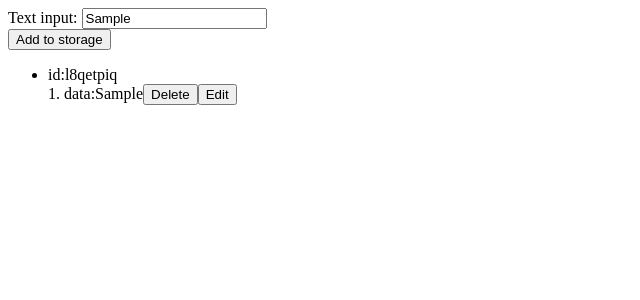
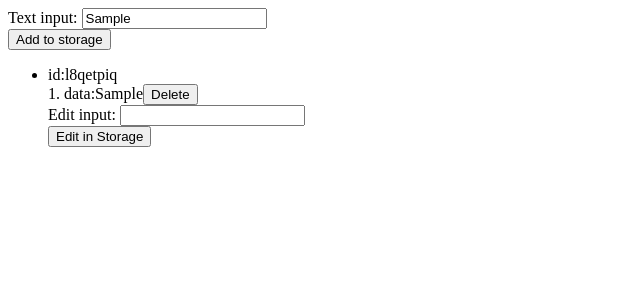
Before and after one commit to ChemsCode/test-react-app, a React (Create React App) app: page / in a window 1280 px wide. Both pictures are taken after typing "Sample" into the empty fields and a click on the button "Add to storage". Shown: the top 300 px of the page, without its empty margins (0-640 px from the left). Built offline with nearby package versions, Linux system fonts and the light colour scheme.

Commit message:
fully working now, it has a delete, edit aswell as add functionality, the code is very baddly written however the functionalities are there

```diff
--- /dev/null
+++ b/src/EditBar.js
@@ -0,0 +1,26 @@
+import React from 'react'
+
+export default function EditBar({editElement, itemId}) {
+
+    let newId = itemId + "editInput"
+
+  return (
+    <div>
+        <form>
+        <label for="editInput">Edit input: </label>
+        <input
+          type="text"
+          id={newId}
+          name="editInput"
+        //   onChange={(e) => setText({...text, data: e.target.value})}
+        />
+      </form>
+      <button onClick={() => {
+        let newText = document.getElementById(newId).value
+        editElement(itemId, {id: itemId, taskOrder: 1, data: newText});
+      }}>
+        Edit in Storage
+      </button>
+    </div>
+  )
+}
--- a/src/Overview.js
+++ b/src/Overview.js
@@ -1,4 +1,5 @@
 import React from "react";
+import EditBar from "./EditBar";
 
 const Overview = ({textArr, setTextStorage, setText, text}) => {
   //   const textArr = { props };
@@ -12,6 +13,8 @@ const Overview = ({textArr, setTextStorage, setText, text}) => {
   const editElement = (id, newValue) => {
     setTextStorage(prev => prev.map(item => item.id === id? newValue: item));
   }
+
+
 
 
   return (
@@ -28,13 +31,7 @@ const Overview = ({textArr, setTextStorage, setText, text}) => {
             >
               Delete
             </button>
-            <button
-              onClick={() => {
-                editElement(item.id, {id: item.id, taskOrder: 1, data:"test"});
-              }}
-            >
-              Edit
-            </button>
+            <EditBar editElement={editElement} itemId={item.id}/>
           </li>
         );
       })}
```
